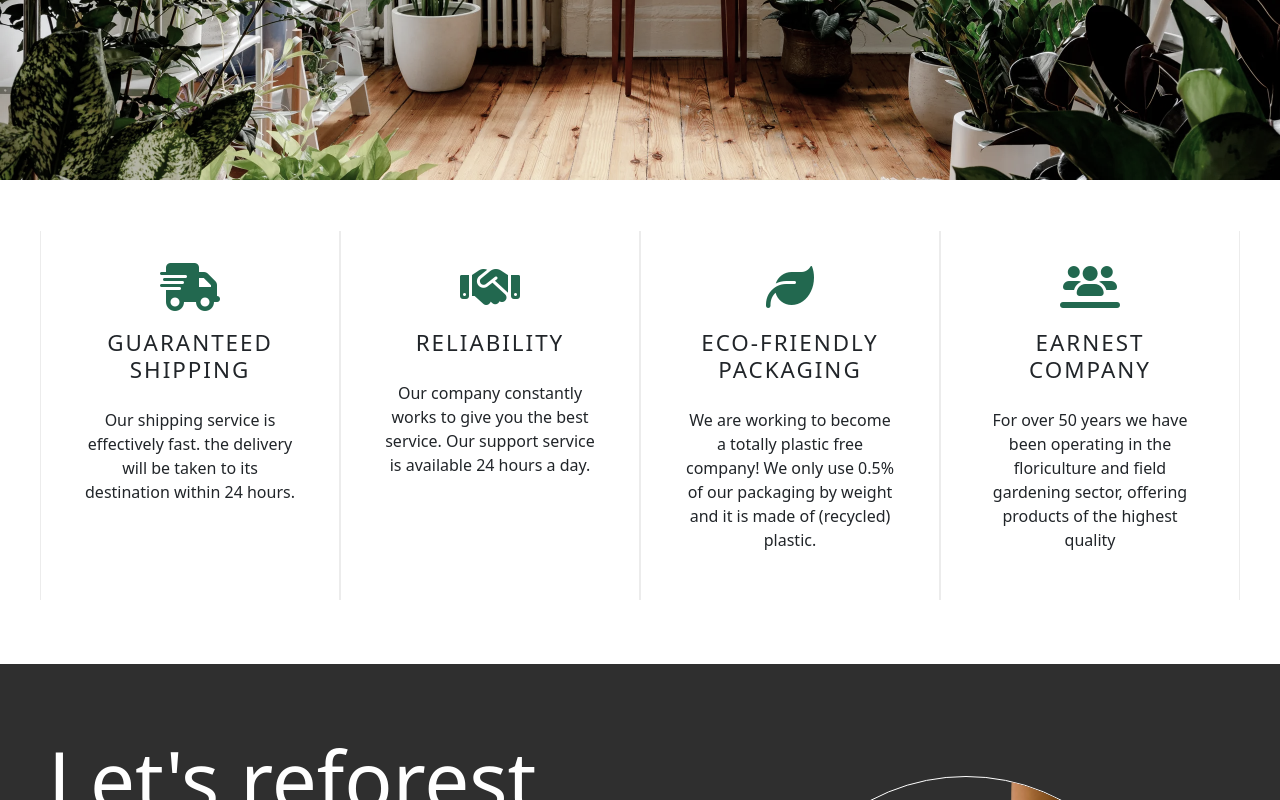
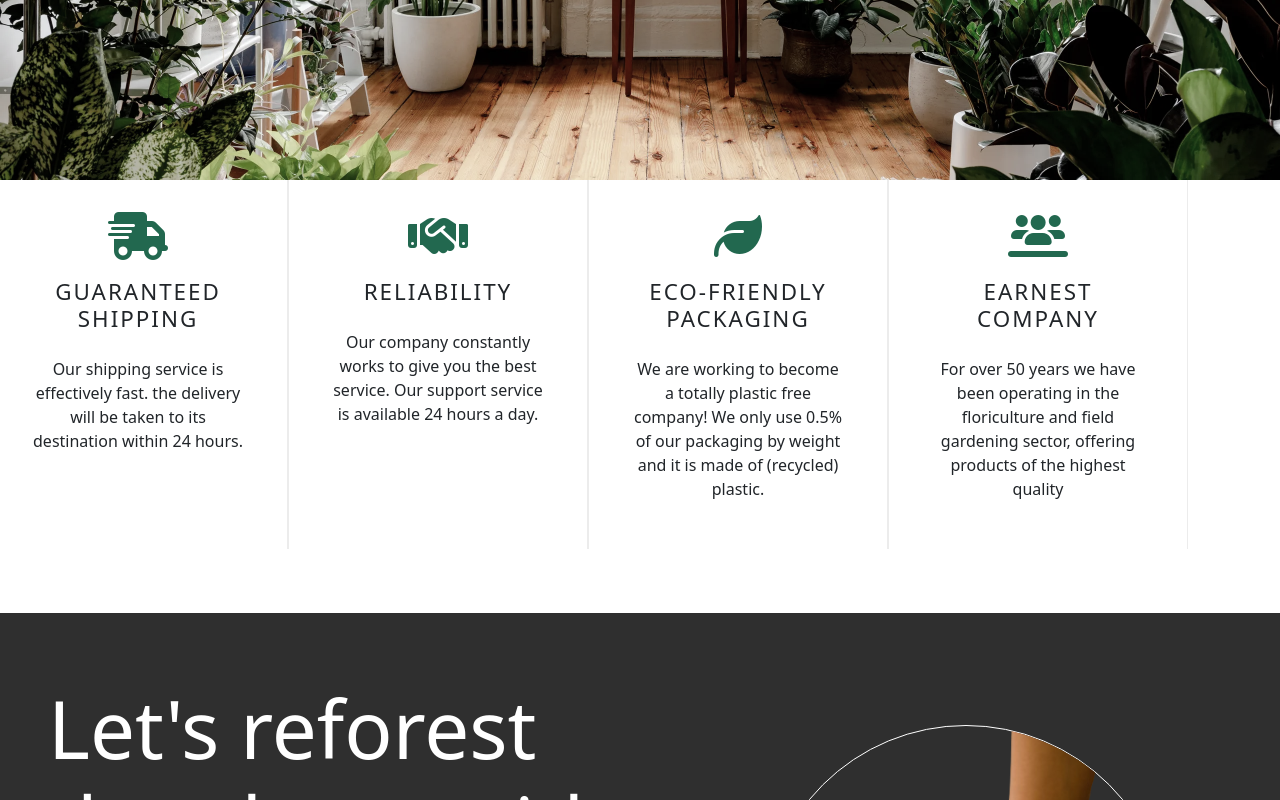
Before and after one commit to Ericson-Manalo/nespresso, a Vue app: page / in a window 1280 px wide. Shown: the part 700-1500 px from the top of the page. Built offline with nearby package versions, Linux system fonts and the light colour scheme.

Commit message:
spacing-class added between sections

```diff
--- a/src/components/CompanyService.vue
+++ b/src/components/CompanyService.vue
@@ -1,6 +1,6 @@
 <template lang="">
 
-<div class="row text-center services">
+<div class="row text-center services spacing-class">
     <div class="col-lg-3 col-md-6 col-sm-12 card-container">
         <div class="card-content">
             <i class="fa-solid fa-truck-fast"></i>
@@ -60,7 +60,6 @@ export default {
 
 div.services{
     max-width: 1200px;
-    margin: 3.2rem auto;
 
     div.card-container{
         border-right: 1px solid #ececec;
```
